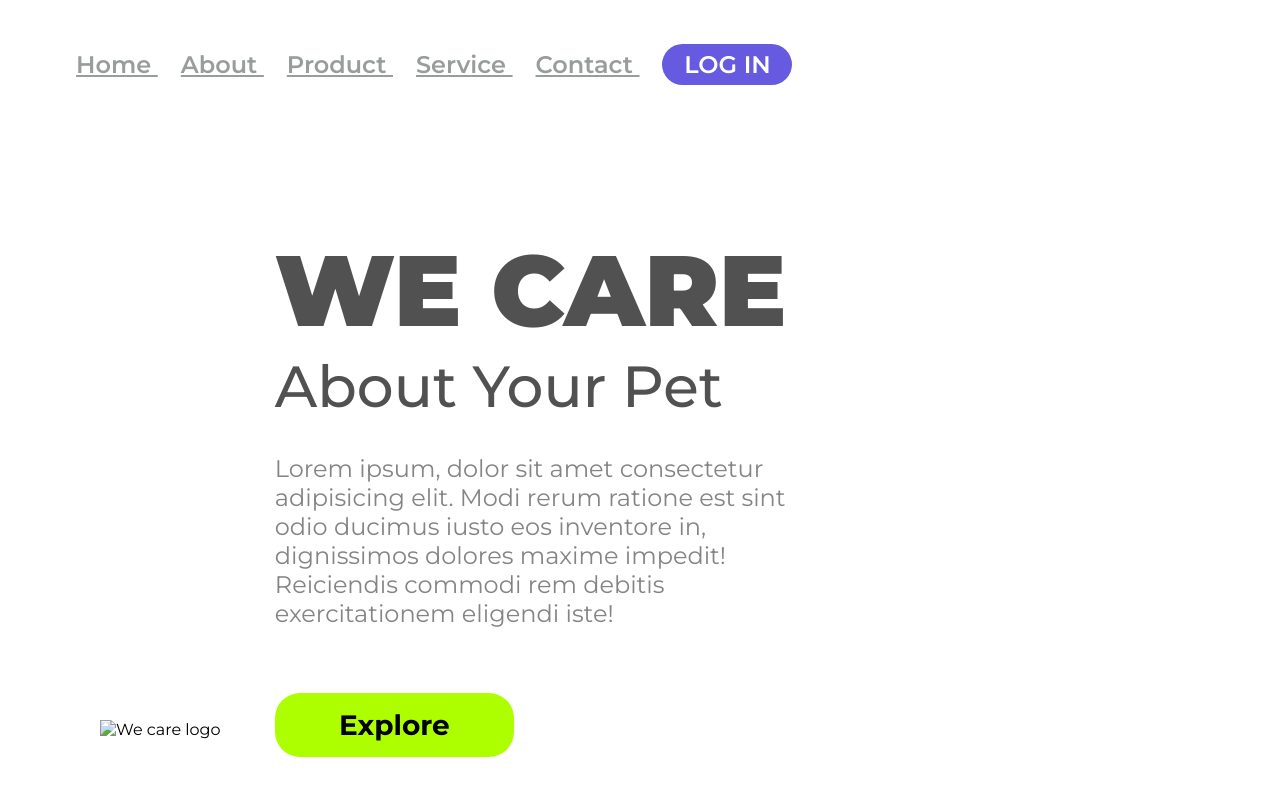
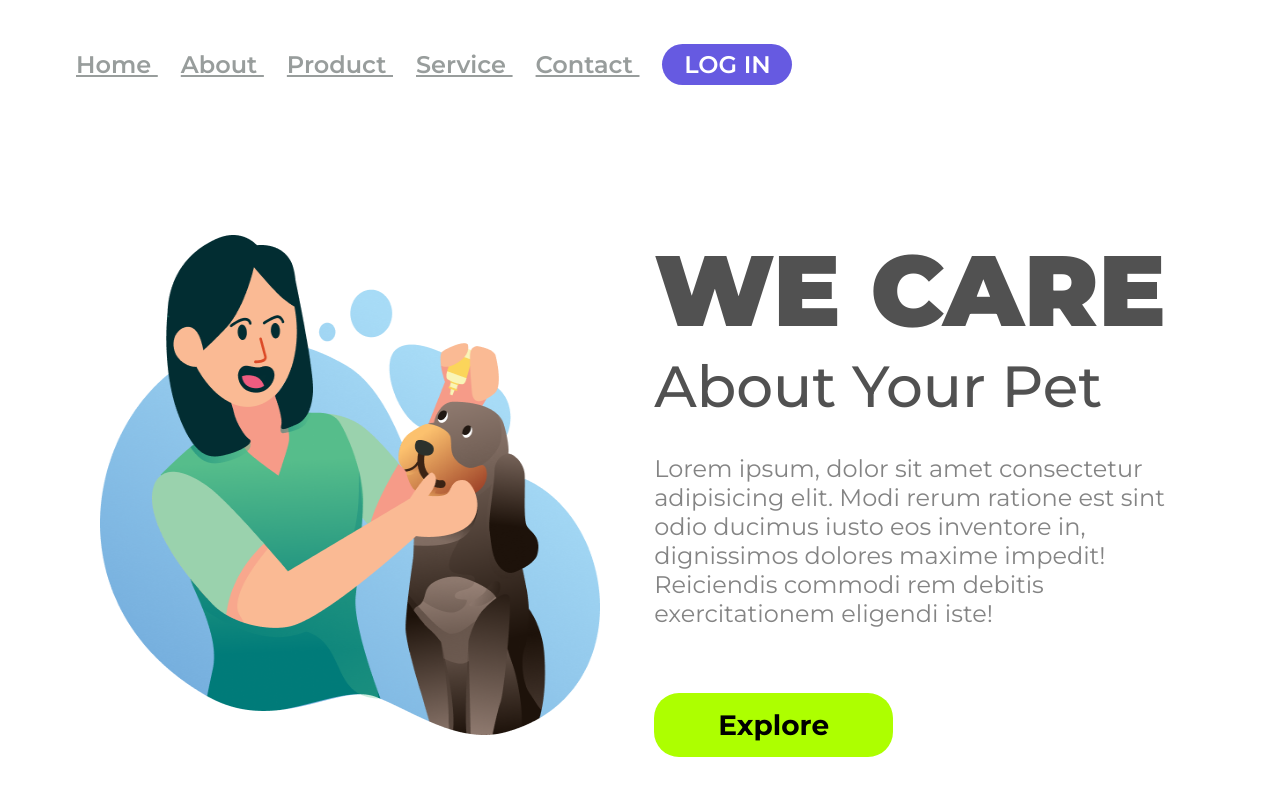
Before and after one commit to DevJuanRodrigues/We-care, a plain HTML site: page index.html in a window 1280 px wide. Drawn offline with Linux system fonts and the light colour scheme; the site is published under a folder, as on GitHub Pages, so addresses that start at the root find nothing; a web font is replaced by a local one.

Commit message:
arrumei a img

```diff
--- a/index.html
+++ b/index.html
@@ -44,7 +44,7 @@
 
         <figure>
 
-            <img class="imagem" src="/img/dog.png" alt="We care logo">
+            <img class="imagem" src="img/dog.png" alt="We care logo">
 
         </figure>
 
```
